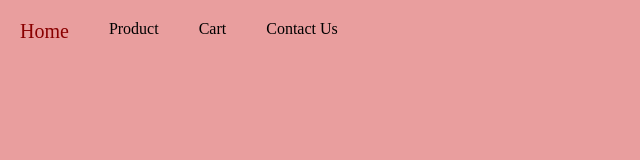
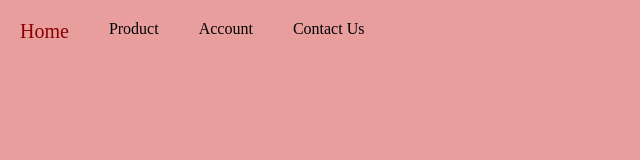
Before and after one commit to GHOSTIEx9/coding, a plain HTML site: page index.html in a window 1280 px wide. Shown: the full height of the page, 0-640 px from the left. Drawn offline with Linux system fonts and the light colour scheme; a web font is replaced by a local one.

Commit message:
more update

```diff
--- a/index.html
+++ b/index.html
@@ -21,7 +21,7 @@
       <ul>
         <li><a href="#">Home</a></li>
         <li><a href="#">Product</a></li>
-        <li><a href="#">Cart</a></li>
+        <li><a href="#">Account</a></li>
         <li><a href="#">Contact Us</a></li>
         <div class="searchbar">
           <form action="/.php">
```
